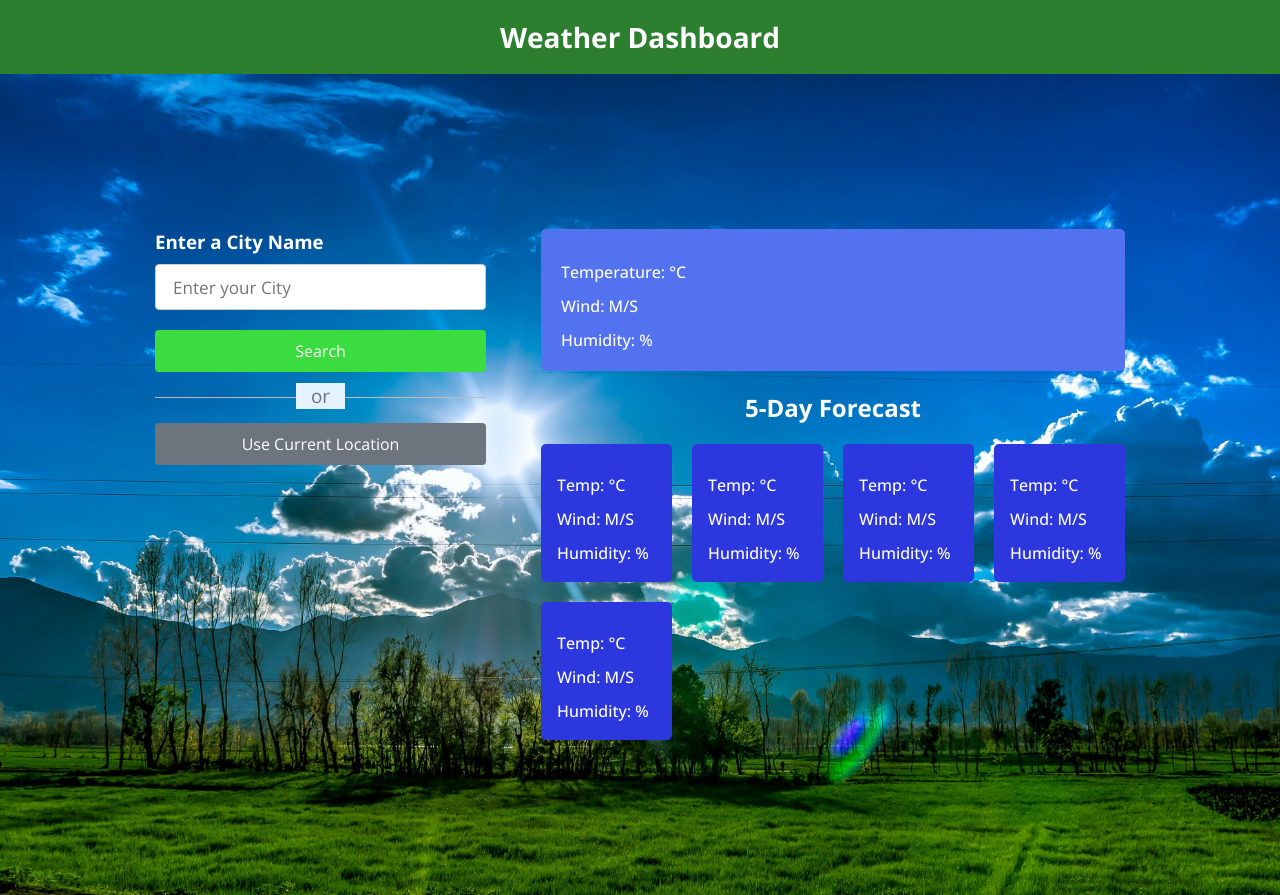
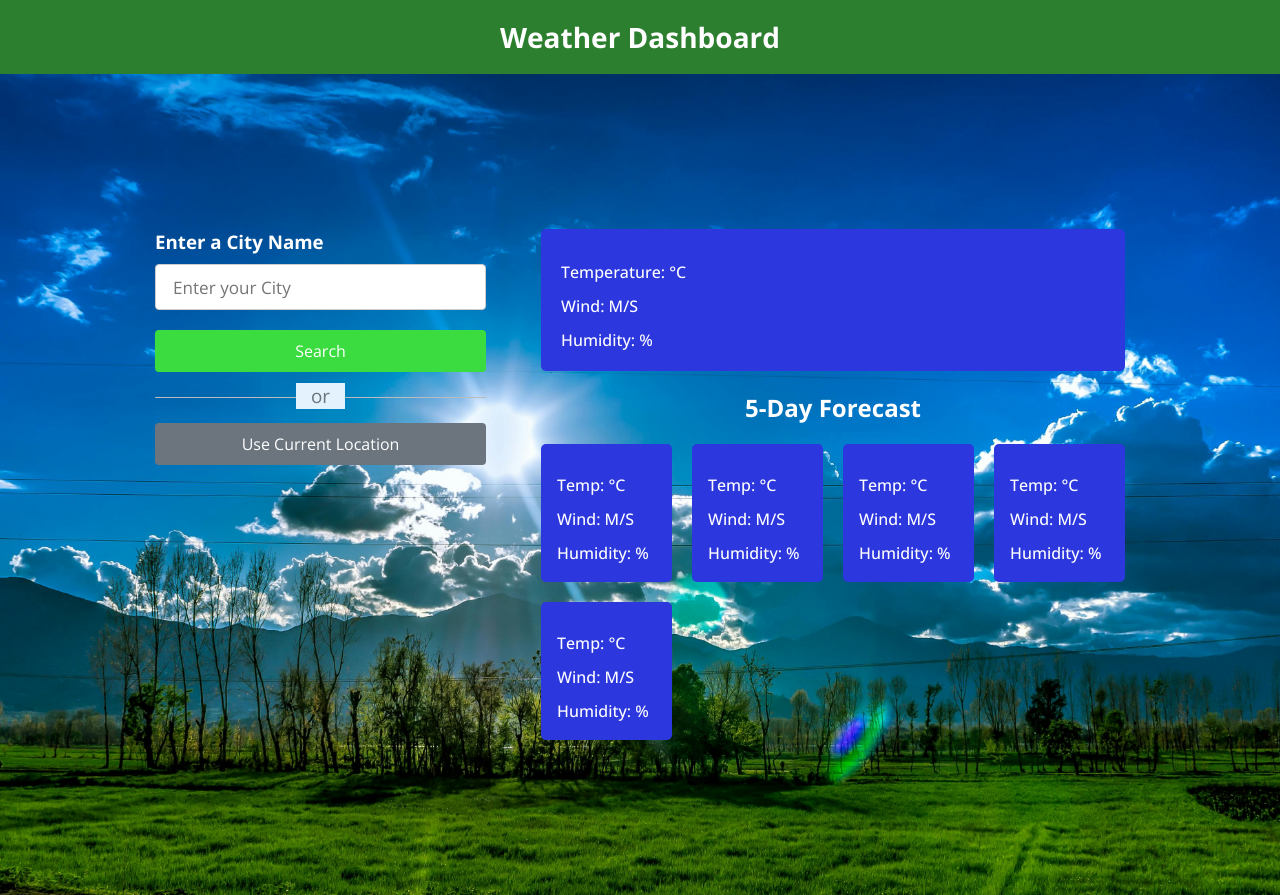
Before and after one commit to shabdhasree/LiveWeather, a plain HTML site: page index.html in a window 1280 px wide. Drawn offline with nearby package versions, Linux system fonts and the light colour scheme; files whose address does not match are found by name.

Commit message:
your wish

```diff
--- a/style.css
+++ b/style.css
@@ -100,7 +100,7 @@ h1 {
 }
 .weather-data .current-weather {
   color: #fff;
-  background: #5372F0;
+  background:#2c38dd;
   border-radius: 5px;
   padding: 20px 70px 20px 20px;
   display: flex;
```
